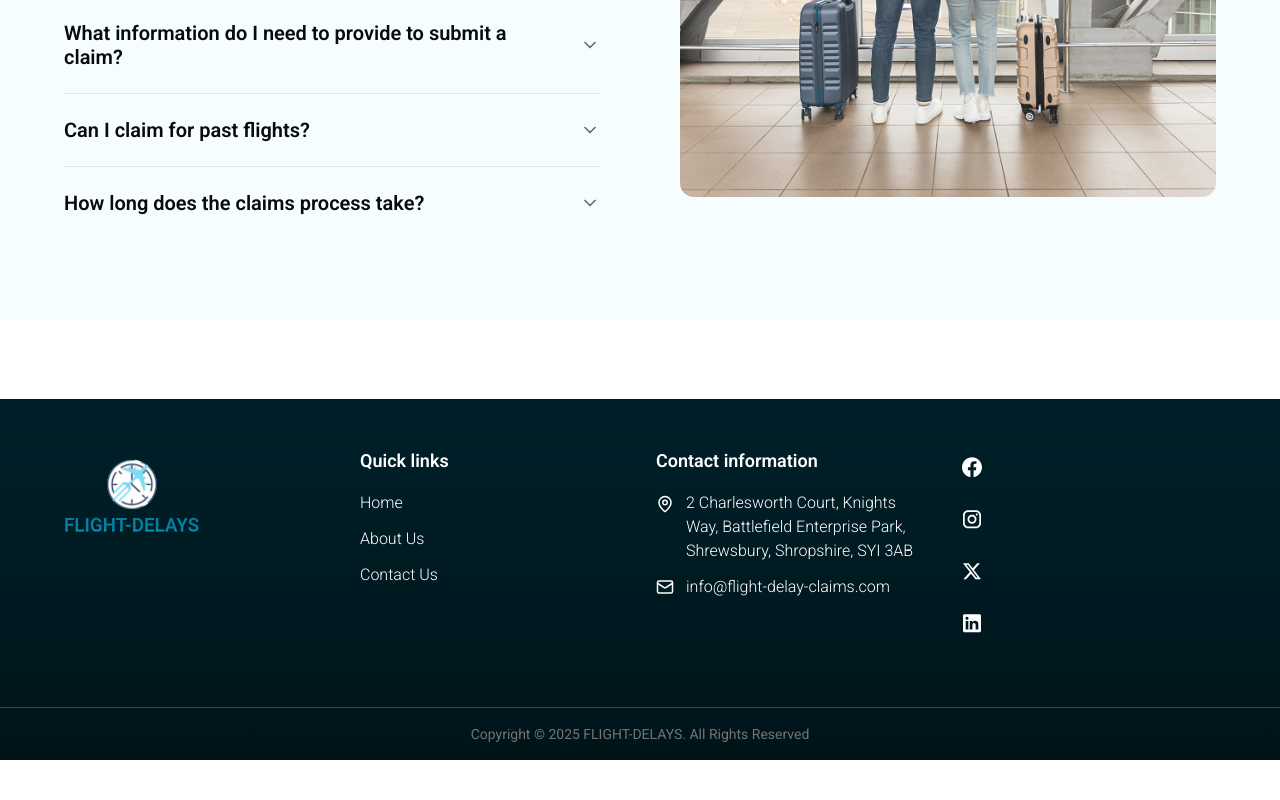
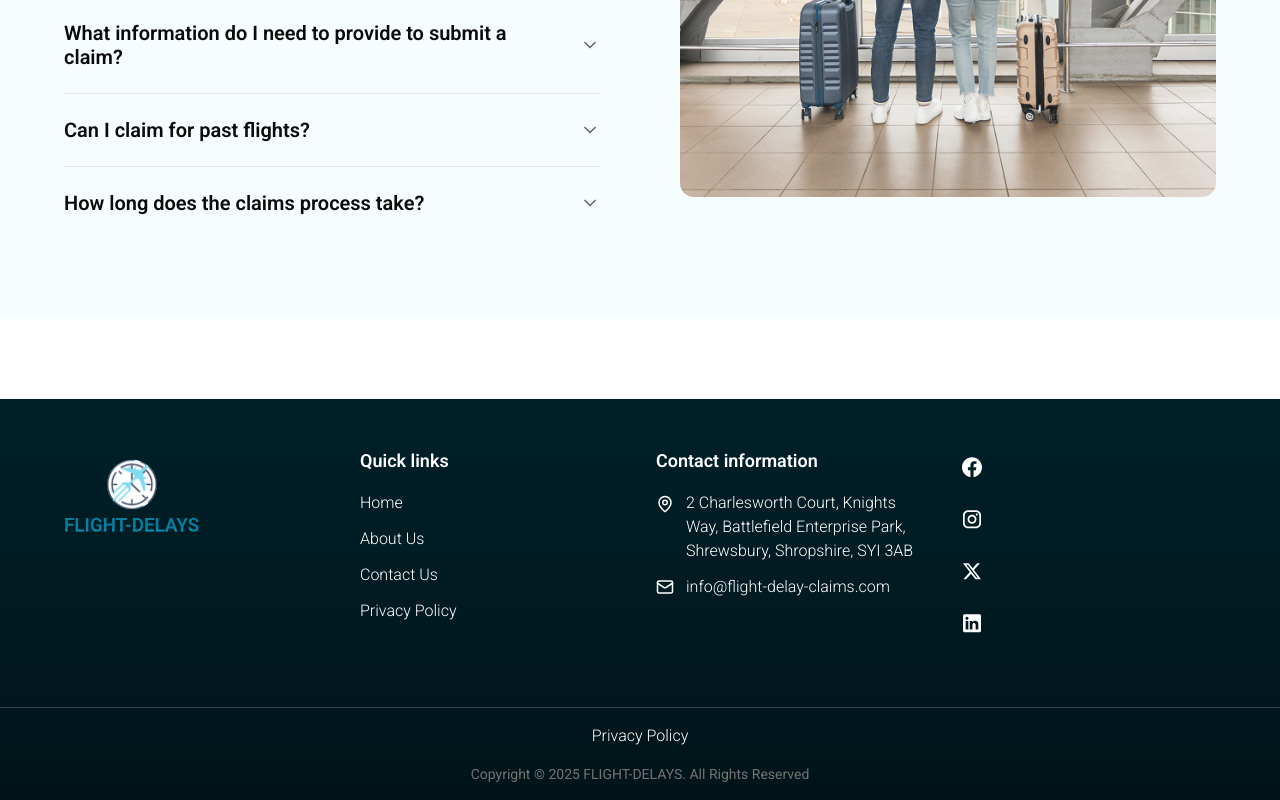
Before and after one commit to rafiferdos/flight-delays-website, a Next.js app: page / in a window 1280 px wide. Shown: the part 5853-6653 px from the top of the page. Before the commit the page ends 6613 px from the top, so only its background shows below. Built offline with nearby package versions, Linux system fonts and the light colour scheme; no server answers; what tailwindcss-debug-screens would draw is missing.

Commit message:
Add Privacy Policy link to Footer and SimplifiedFooter components for improved user access to legal information.

```diff
--- a/src/components/shared/Footer/SimplifiedFooter.tsx
+++ b/src/components/shared/Footer/SimplifiedFooter.tsx
@@ -58,6 +58,16 @@ export default function SimplifiedFooter() {
       {/* Divider */}
       <div className="mt-10 mb-4 border-t border-gray-700 sm:mt-16"></div>
 
+      {/* Privacy Policy Link */}
+      <div className="mb-4 text-center">
+        <Link
+          href="/privacy-policy"
+          className="text-sm font-light transition-colors hover:text-gray-300 sm:text-base"
+        >
+          Privacy Policy
+        </Link>
+      </div>
+
       {/* Copyright */}
       <div className="text-muted-foreground px-4 text-center text-xs sm:text-sm">
         Copyright &copy; 2025 FLIGHT-DELAYS. All Rights Reserved
--- a/src/components/shared/Footer/index.tsx
+++ b/src/components/shared/Footer/index.tsx
@@ -42,6 +42,15 @@ export default function Footer() {
                   </Link>
                 </li>
               ))}
+
+              <li>
+                <Link
+                  href="/privacy-policy"
+                  className="text-sm font-light transition-colors hover:text-gray-300 sm:text-base"
+                >
+                  Privacy Policy
+                </Link>
+              </li>
             </ul>
           </div>
 
@@ -109,6 +118,16 @@ export default function Footer() {
       {/* Divider */}
       <div className="mt-10 mb-4 border-t border-gray-700 sm:mt-16"></div>
 
+      {/* Privacy Policy Link */}
+      <div className="mb-4 text-center">
+        <Link
+          href="/privacy-policy"
+          className="text-sm font-light transition-colors hover:text-gray-300 sm:text-base"
+        >
+          Privacy Policy
+        </Link>
+      </div>
+
       {/* Copyright */}
       <div className="text-muted-foreground px-4 text-center text-xs sm:text-sm">
         Copyright &copy; 2025 FLIGHT-DELAYS. All Rights Reserved
```
